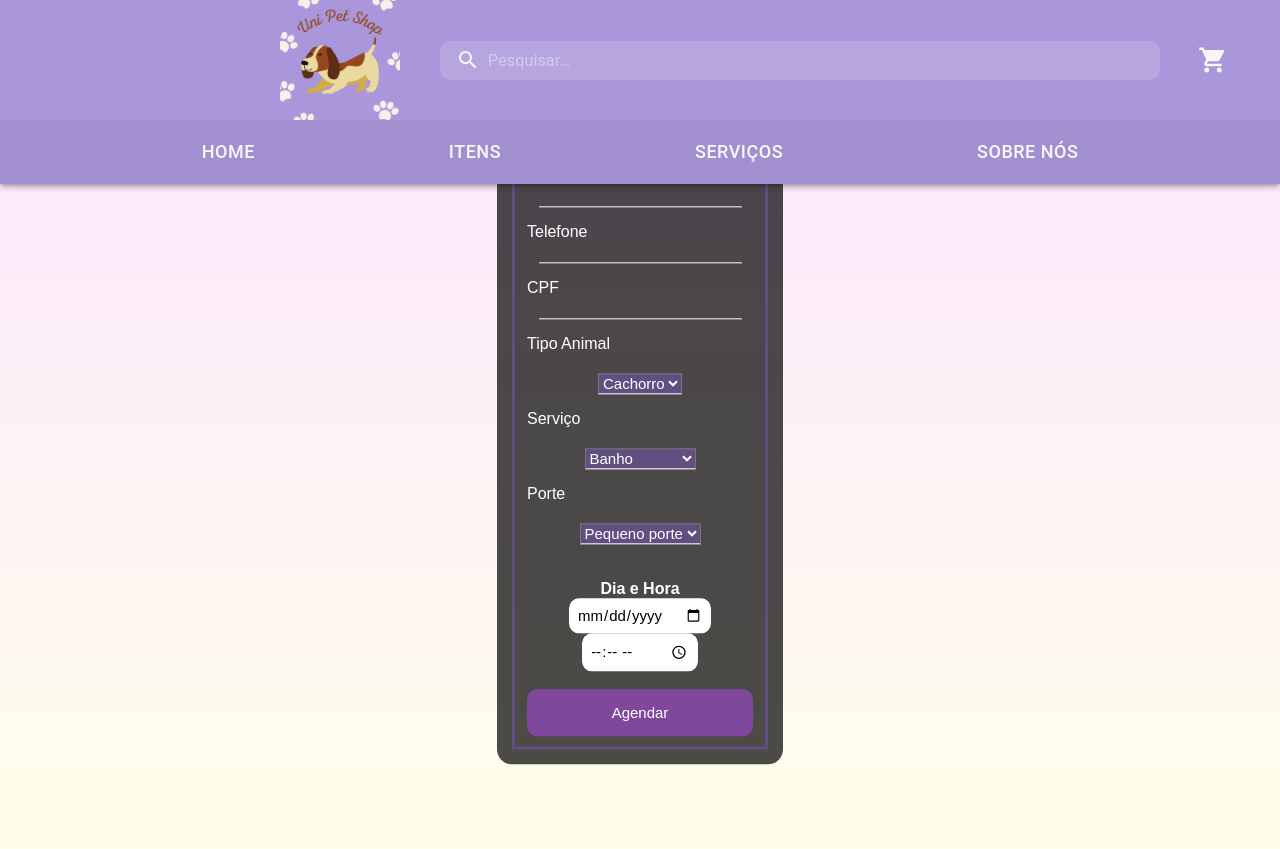
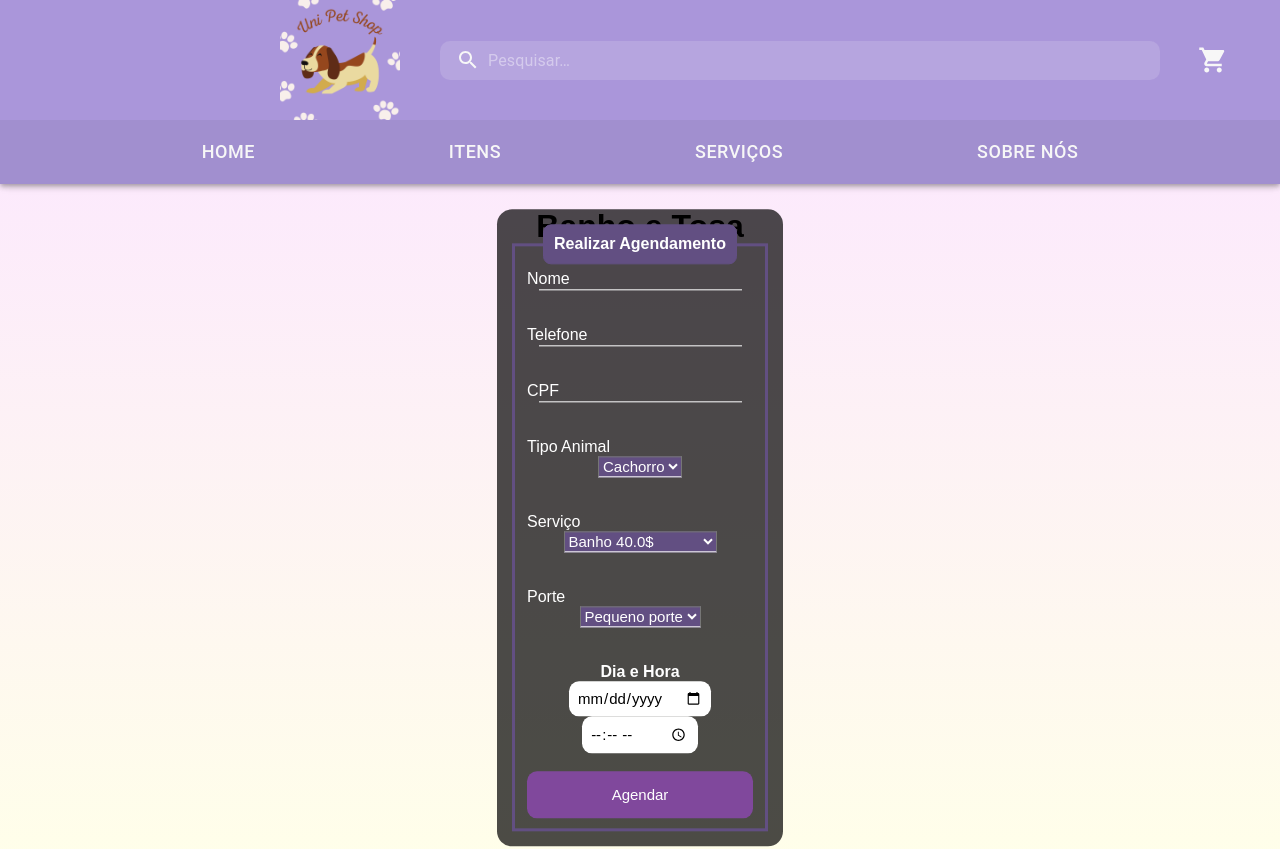
Before and after one commit to jooaodex/ProjetoPetShop, a React (Create React App) app in the folder client/: page /agendamento in a window 1280 px wide. Shown: the top 849 px of the page. Built offline with nearby package versions, Linux system fonts and the light colour scheme.

Commit message:
agendamento final

```diff
--- a/client/src/Pages/Agendamento.js
+++ b/client/src/Pages/Agendamento.js
@@ -10,7 +10,8 @@ function Agendamento() {
   return (
     <div className='agendamento'>
       <Header />
-    <div class="full-content">
+      <div class="full-content">
+      <h1>Banho e Tosa</h1>
       <div className='boxAgendamento'>
 
         <form>
@@ -22,6 +23,7 @@ function Agendamento() {
             <input required type="text" name="nome" className='inputUser' />
             </div>
             <br></br><br></br>
+
 
             <div className='boxInput'>
             <label for="email" className='labelInput'>Telefone</label>
@@ -36,11 +38,12 @@ function Agendamento() {
             <br></br><br></br>
 
             <div className='boxInput'>
-            <label className='labelInput'>Tipo Animal</label>
+            <label className='labelInput' id='tipoAnimal'>Tipo Animal</label>
             <br></br>
             <select className='selectUser' required>
             <option>Cachorro</option>
             <option>Gato</option>
+            <option>Macaco</option>
             </select>
             </div>
             <br></br><br></br>
@@ -49,8 +52,9 @@ function Agendamento() {
             <label className='labelInput'>Serviço</label>
             <br></br>
             <select required className='selectUser'>
-            <option>Banho</option>
-            <option>Banho e tosa</option>
+            <option>Banho 40.0$</option>
+            <option>Tosa 20.0$</option>
+            <option>Banho e tosa 60.0$</option>
             </select>
             </div>
             <br></br><br></br>
@@ -80,9 +84,10 @@ function Agendamento() {
 
       </div>
 
+      </div>
+      <FooterPetShop />
     </div>
-    <FooterPetShop />
-    </div>
+
 
   )
 };
--- a/client/src/styles/agendamento.css
+++ b/client/src/styles/agendamento.css
@@ -1,6 +1,6 @@
 .boxAgendamento{
     position: absolute;
-    top:38%;
+    top:50%;
     left: 50%;
     transform: translate(-50%,-50%);
     background-color: rgba(0, 0, 0, 0.7);
@@ -42,6 +42,7 @@
     pointer-events: none;
     transition: .5s;
     color: white;
+    padding-top: 20px;
 }
 .inputUser:focus ~ .labelInput,
 .inputUser:valid ~ .labelInput{
```
